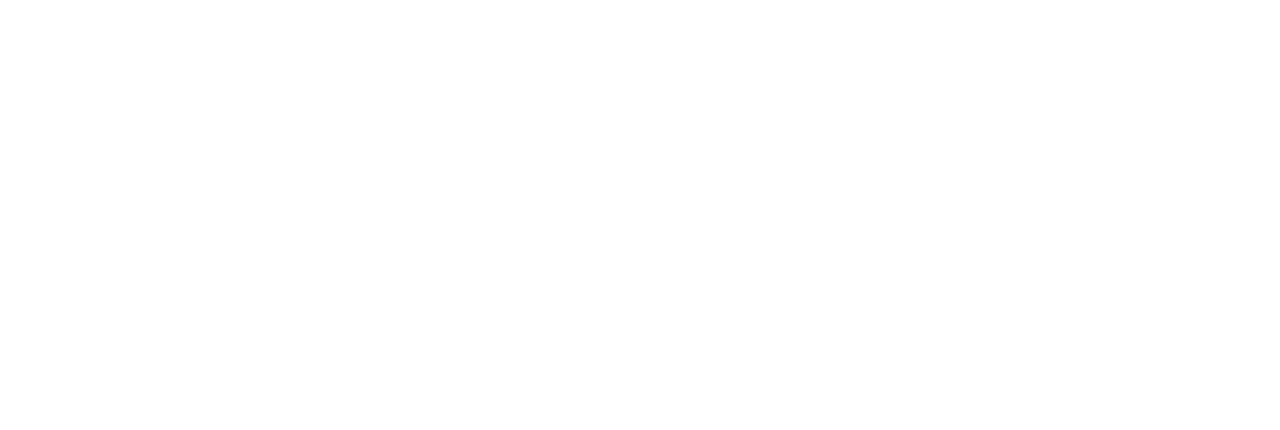
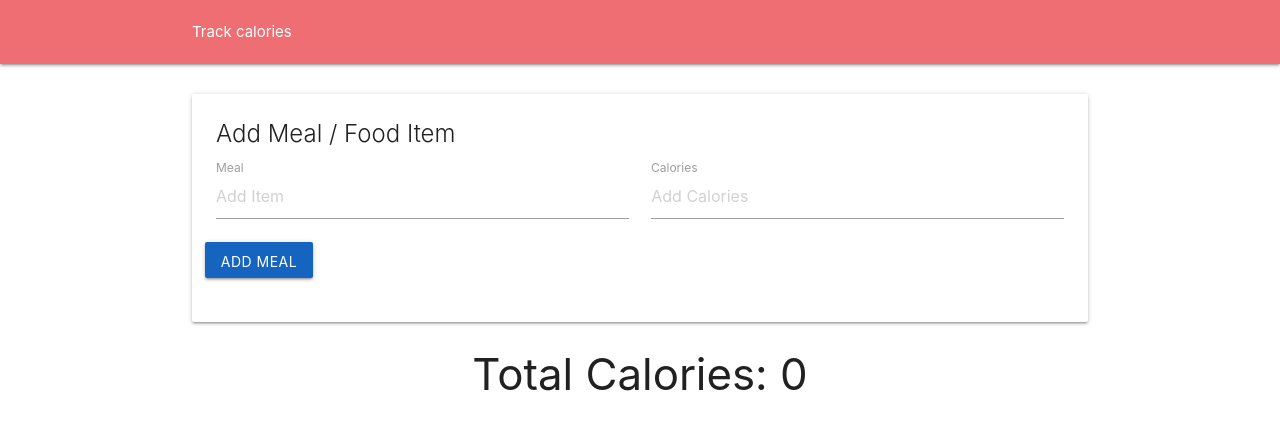
Before and after one commit to DavinciPG/calory_project, a plain HTML site: page index.html in a window 1280 px wide. Drawn offline with Linux system fonts and the light colour scheme.

Commit message:
Created the UI with Materialize CSS

```diff
--- a/index.html
+++ b/index.html
@@ -6,6 +6,39 @@
     <title>Calory Project</title>
 </head>
 <body>
+        <nav>
+        <div class="nav-wrapper-blue">
+            <div class="container">
+                <a href="#" class="brand-logo-center">Track calories</a>
+            </div>
+        </div>
+    </nav>
+
+    <br>
+
+    <div class="container">
+        <div class="card">
+            <div class="card-content">
+                <span class="card-title">Add Meal / Food Item</span>
+                <form class="col">
+                    <div class="row">
+                        <div class="input-field col s6">
+                            <input type="text" placeholder="Add Item" id="item-name">
+                            <label for="item-name">Meal</label>
+                        </div>
+                        <div class="input-field col s6">
+                            <input type="text" placeholder="Add Calories" id="item-calories">
+                            <label for="item-calories">Calories</label>
+                        </div>
+                        <button class="add-btn btn blue darken-3"><i class="fa-fa-plus"></i>Add Meal</button>
+                    </div>
+                </form>
+            </div>
+        </div>
+    </div>
+
+    <!--- Calorie count --->
+    <h3 class="center-align">Total Calories: <span class="total-calories">0</span></h3>
 
     <script src="js/materialize.js"></script>
     <script src="js/app.js"></script>
```
